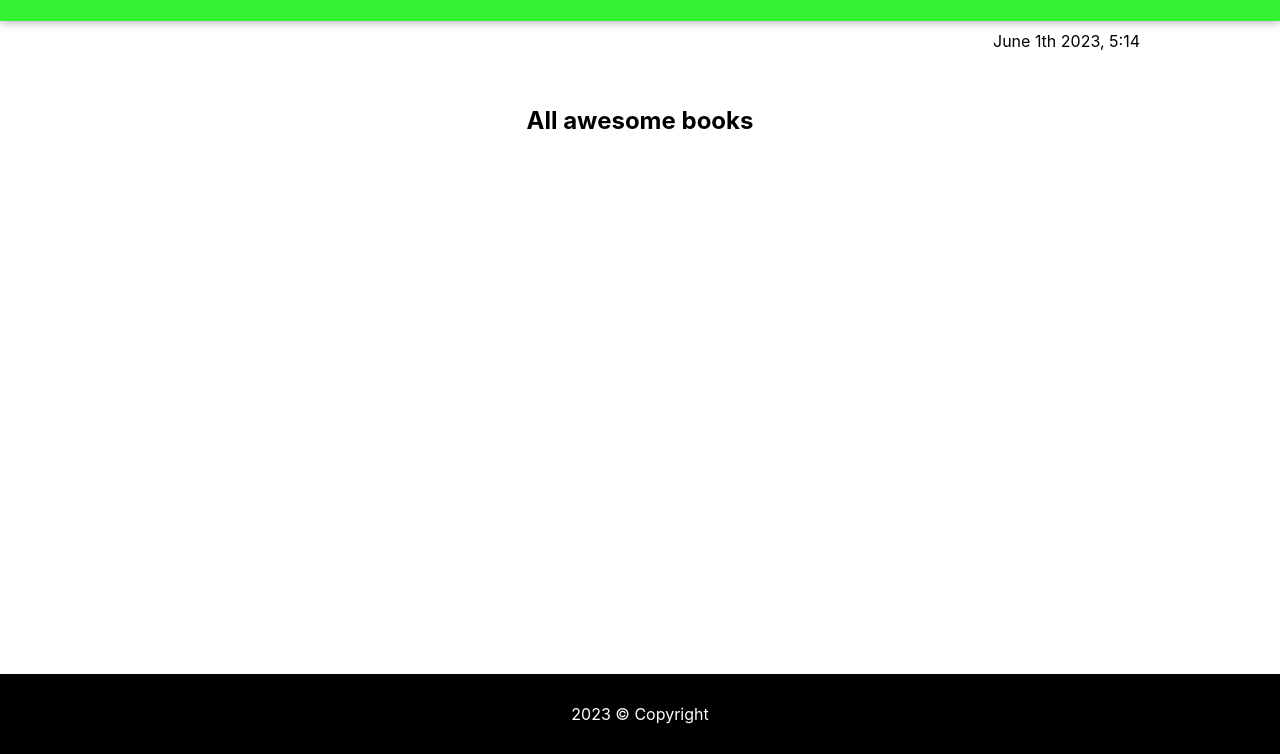
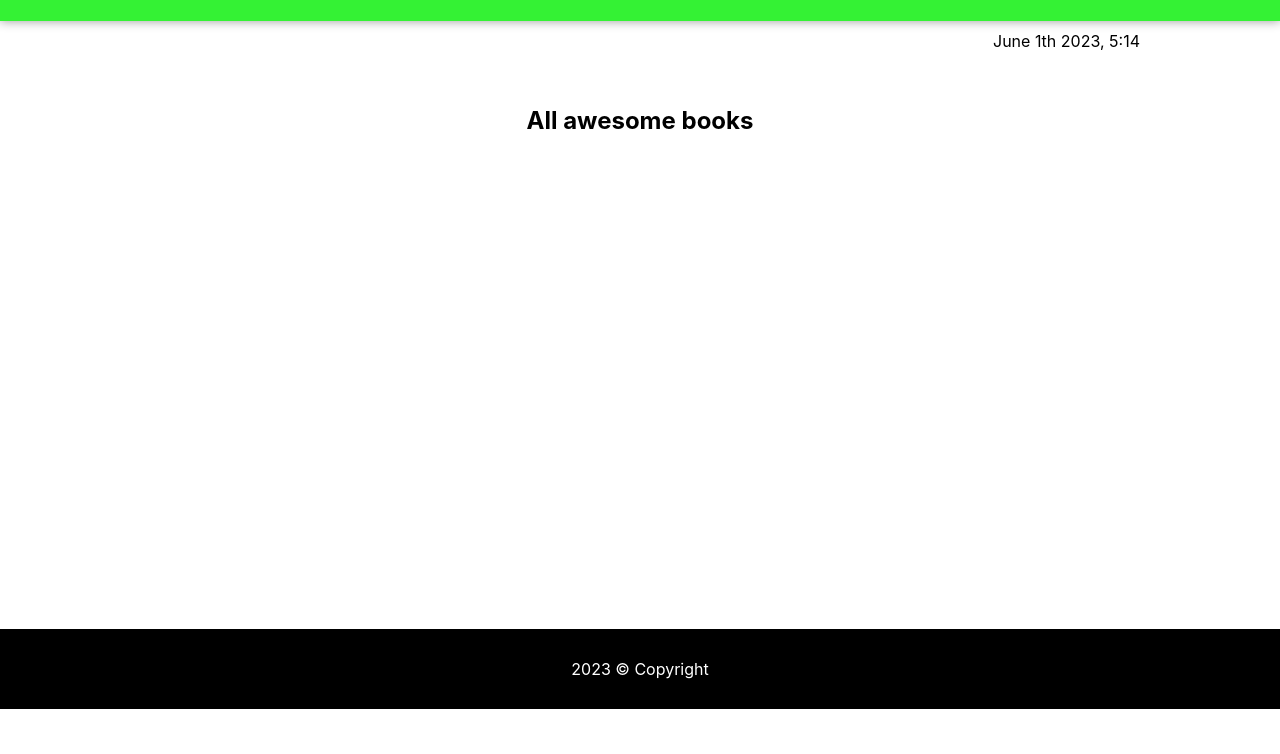
Before and after one commit to Gh-Reza/AwsomeBooks, a website with bundled scripts: page index.html in a window 1280 px wide. Shown: the part 46-800 px from the top of the page. Built offline with nearby package versions, Linux system fonts and the light colour scheme.

Commit message:
Fix the bug

```diff
--- a/style.css
+++ b/style.css
@@ -18,6 +18,8 @@ li {
 
 .container {
   text-align: center;
+  min-height: 76vh;
+  overflow: hidden;
 }
 
 .date {
@@ -140,9 +142,6 @@ input {
 }
 
 .footer {
-  position: absolute;
-  bottom: 0;
-  left: 0;
   padding: 32px 0;
   width: 100%;
   background-color: black;
```
